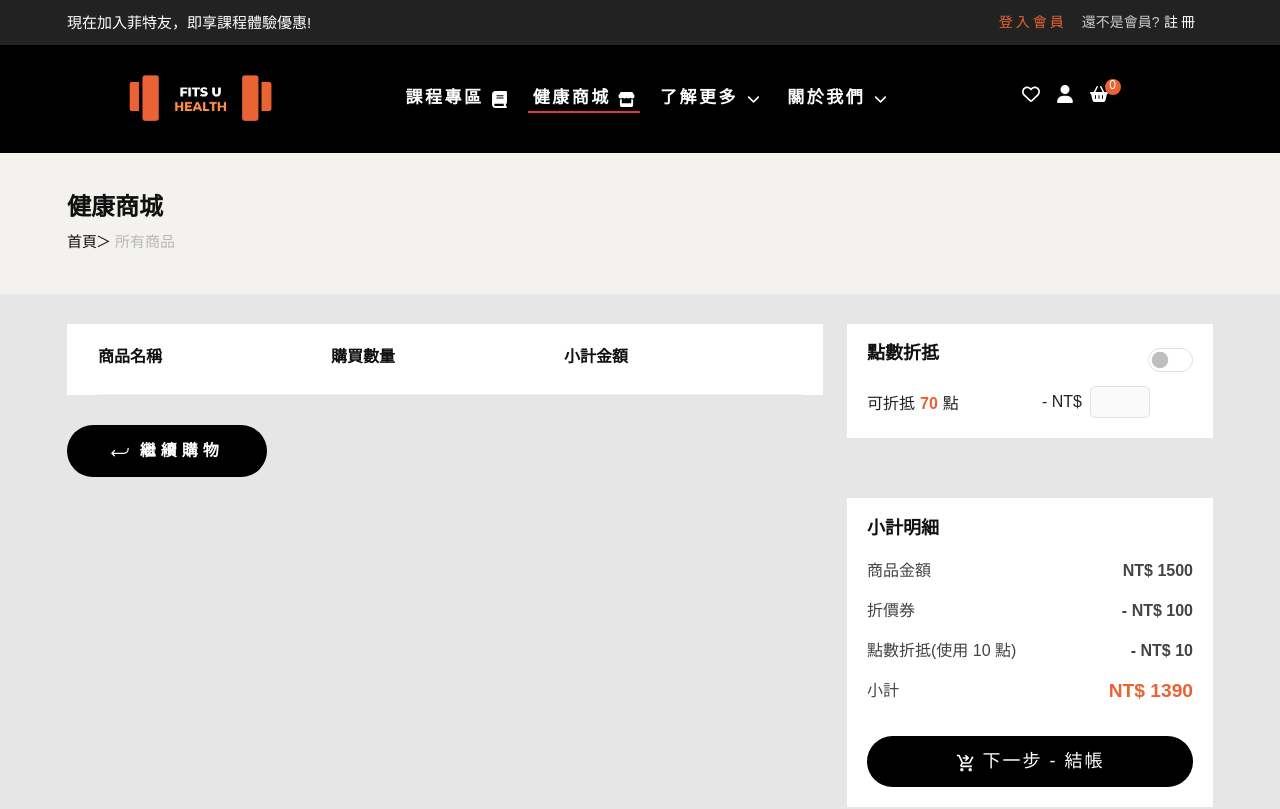
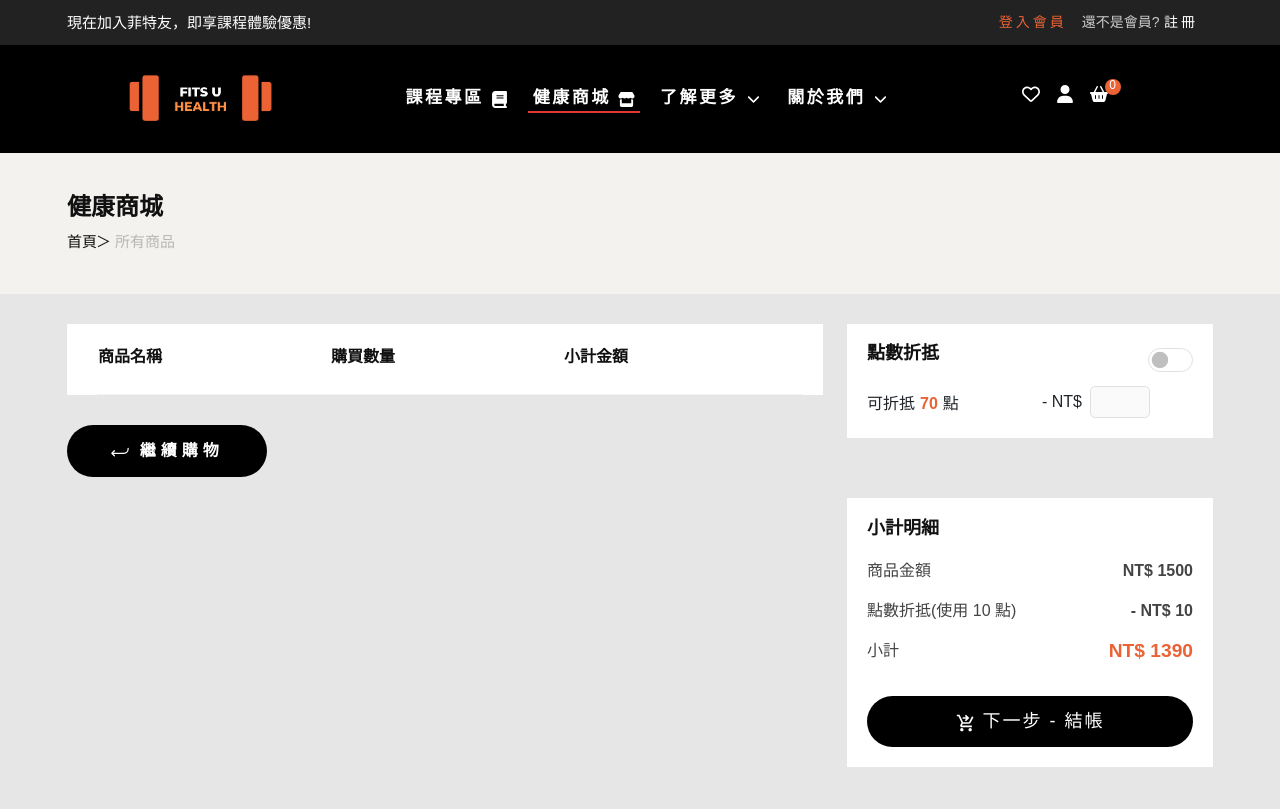
Before and after one commit to ni86910/team1_final, a Next.js app in the folder frontend-react/: page /cart in a window 1280 px wide. Shown: the top 809 px of the page. Built offline with nearby package versions, Linux system fonts and the light colour scheme.

Commit message:
拿掉折價券區塊樣式(用不到)

```diff
--- a/frontend-react/components/cart/cart-main.js
+++ b/frontend-react/components/cart/cart-main.js
@@ -134,9 +134,6 @@ export default function CartMain() {
                       商品金額 <span>NT$ 1500</span>
                     </li>
                     <li>
-                      折價券 <span>- NT$ 100</span>
-                    </li>
-                    <li>
                       點數折抵(使用 10 點) <span>- NT$ 10</span>
                     </li>
                     <li>
```
